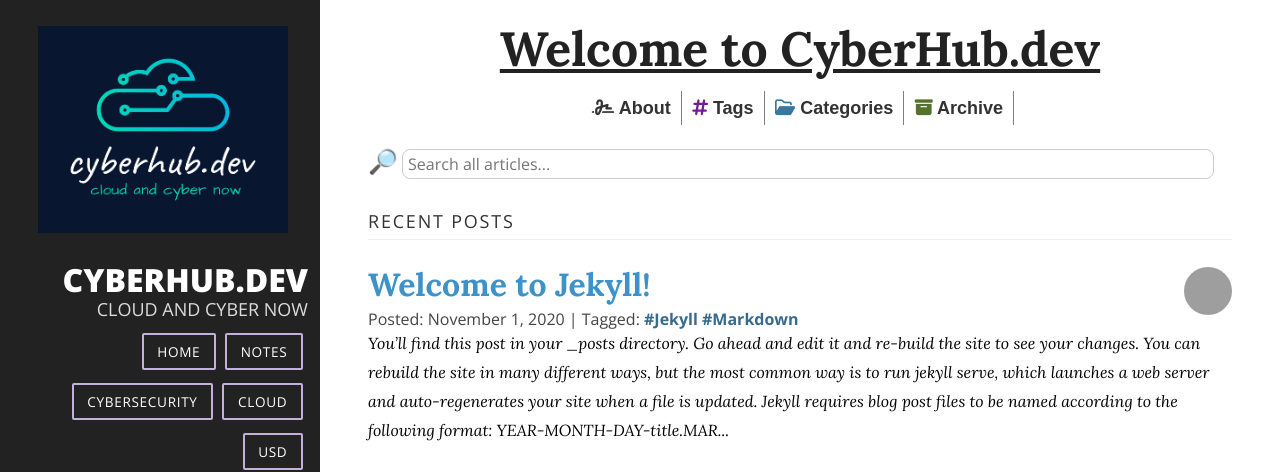
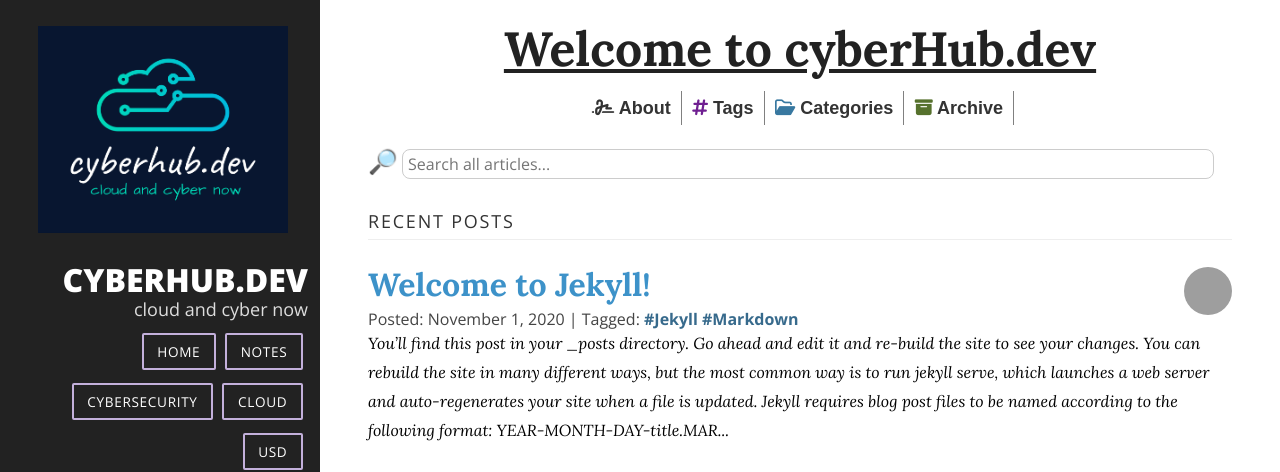
Before and after one commit to vnann/cyberhub-dev, a Jekyll site: the page built from index.html, in a window 1280 px wide and 1162 px high. Shown: the top 472 px of the window. Built offline with Jekyll 4.4.1, drawn with Linux system fonts in a browser that asks for light colours; nearby versions of some CDN libraries; the list of posts is cut into pages by our own code.

```diff
--- a/_config.yml
+++ b/_config.yml
@@ -18,10 +18,10 @@
 # You can create any custom variable you would like, and they will be accessible
 # in the templates via {{ site.myvariable }}.
 
-title: "CyberHub.dev"
+title: "cyberHub.dev"
 email: mail@cyberhub.dev
 description: >- # this means to ignore newlines until "baseurl:"
-  CLOUD AND CYBER NOW
+  cloud and cyber now
 baseurl: "" # the subpath of your site, e.g. /blog
 url: "https://vnann.github.io" # the base hostname & protocol for your site, e.g. http://example.com
 #repository: brennanbrown/purelog
```
